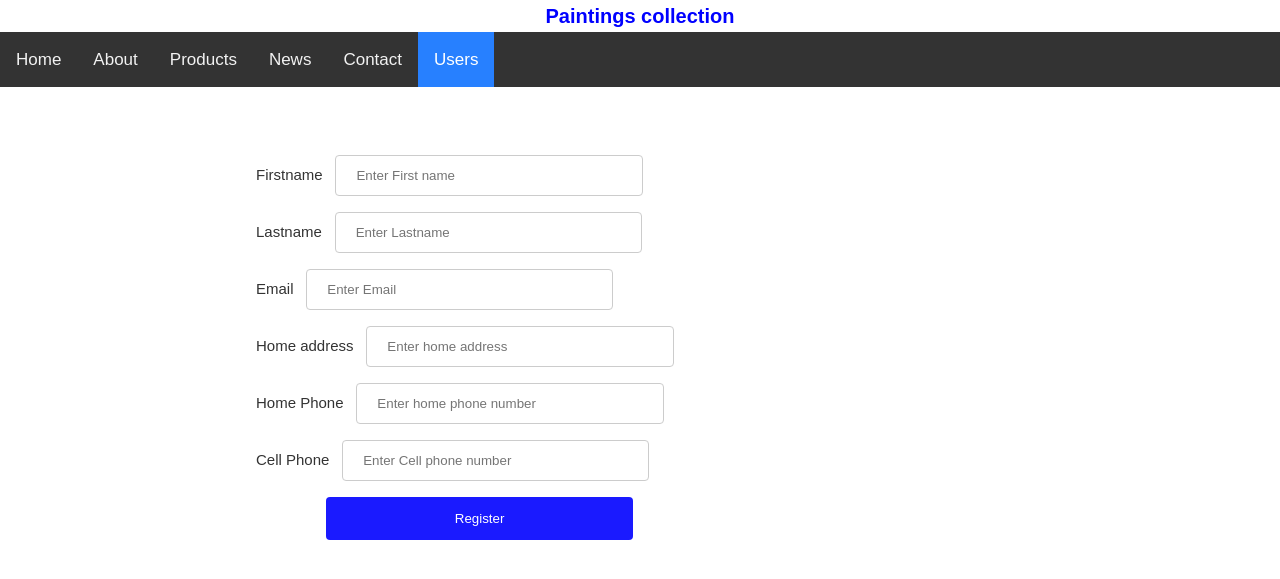
After one commit to Ruturajnawale10/Online-Art-Gallery, a PHP site: page /register.html in a window 1280 px wide. The commit adds this page. Shown: the top 579 px of the page. Run offline with PHP 8.4, Linux system fonts and the light colour scheme.

Commit message:
Added mysql connection, registration of users  and search users feature.

```diff
--- a/about.html
+++ b/about.html
@@ -11,6 +11,7 @@
   <a href="products.html">Products</a>
   <a href="news.html">News</a>
   <a href="login.html">Contact</a>
+  <a href="users.html">Users</a>
 
 </div>
 
--- a/contacts.php
+++ b/contacts.php
@@ -9,6 +9,7 @@
   <a href="products.html">Products</a>
   <a href="news.html">News</a>
   <a class="active" href="contacts.php">Contact</a>
+  <a href="users.html">Users</a>
 </div>
 
 <?php
--- a/index.php
+++ b/index.php
@@ -8,9 +8,10 @@
 <div class="topnav">
   <a class="active" href="index.php">Home</a>
   <a href="about.html">About</a>
-  <a href="about.html">Products</a>
+  <a href="products.html">Products</a>
   <a href="news.html">News</a>
   <a href="login.html">Contact</a>
+  <a href="users.html">Users</a>
 
 </div>
 
--- a/login.html
+++ b/login.html
@@ -43,9 +43,10 @@ input[type=label], select {
 <div class="topnav">
   <a href="index.php">Home</a>
   <a href="about.html">About</a>
-  <a href="about.html">Products</a>
+  <a href="products.html">Products</a>
   <a href="news.html">News</a>
   <a class="active" href="login.html">Contact</a>
+  <a href="users.html">Users</a>
 
 </div>
 
--- a/news.html
+++ b/news.html
@@ -11,6 +11,7 @@
   <a href="products.html">Products</a>
   <a class="active" href="news.html">News</a>
   <a href="login.html">Contact</a>
+  <a href="users.html">Users</a>
 
 </div>
 
--- a/products.html
+++ b/products.html
@@ -11,6 +11,7 @@
   <a class="active" href="products.html">Products</a>
   <a href="news.html">News</a>
   <a href="login.html">Contact</a>
+  <a href="users.html">Users</a>
 
 </div>
 
--- /dev/null
+++ b/register.html
@@ -0,0 +1,79 @@
+<!DOCTYPE html>
+<html>
+<style>
+input[type=text], input[type=email], select {
+  width: 40%;
+  padding: 12px 20px;
+  margin: 8px 10px;
+  display: inline-block;
+  border: 1px solid #ccc;
+  border-radius: 4px;
+  box-sizing: border-box;
+}
+
+input[type=submit] {
+  width: 40%;
+  background-color: #1a1aff;
+  color: white;
+  padding: 14px 20px;
+  margin: 8px 0;
+  margin-left:70px;
+  border: none;
+  border-radius: 4px;
+  cursor: pointer;
+}
+
+input[type=submit]:hover {
+  background-color: #00004d;
+}
+
+input[type=label], select {
+    font-size: 60px;
+}
+
+
+</style>
+
+<body>
+<link rel="stylesheet" href="style.css">
+
+<title>Paintings collection</title>
+<h1 style="color: blue">Paintings collection</h1>
+
+<div class="topnav">
+  <a href="index.php">Home</a>
+  <a href="about.html">About</a>
+  <a href="products.html">Products</a>
+  <a href="news.html">News</a>
+  <a href="login.html">Contact</a>
+  <a class="active" href="users.html">Users</a>
+
+</div>
+
+<div class="container">
+  <form action="register.php" method = "post">
+    <label style="font-size: 15px" for="first_name">Firstname</label>
+    <input type="text" id="first_name" name="FIRSTNAME" placeholder="Enter First name">
+    <br>
+    <label style="font-size: 15px" for="last_name">Lastname</label>
+    <input type="text" id="last_name" name="LASTNAME" placeholder="Enter Lastname">
+    <br>
+    <label style="font-size: 15px" for="email_id">Email</label>
+    <input type="email" id="email_id" name="EMAIL" placeholder="Enter Email">
+    <br>
+    <label style="font-size: 15px" for="home_address">Home address</label>
+    <input type="text" id="home_address" name="HOMEADDRESS" placeholder="Enter home address">
+    <br>
+    <label style="font-size: 15px" for="home_phone">Home Phone</label>
+    <input type="text" id="home_phone" name="HOMEPHONE" placeholder="Enter home phone number">
+    <br>
+    <label style="font-size: 15px" for="cell_phone">Cell Phone</label>
+    <input type="text" id="cell_phone" name="CELLPHONE" placeholder="Enter Cell phone number">
+    <br>
+    <input type="submit" value="Register">
+  </form>
+</div>
+
+</body>
+
+</html>
```
Also changed, not shown: register.php (added, +26 -0 lines), searchuser.php (added, +38 -0 lines), users.html (added, +32 -0 lines), 1 other file.
